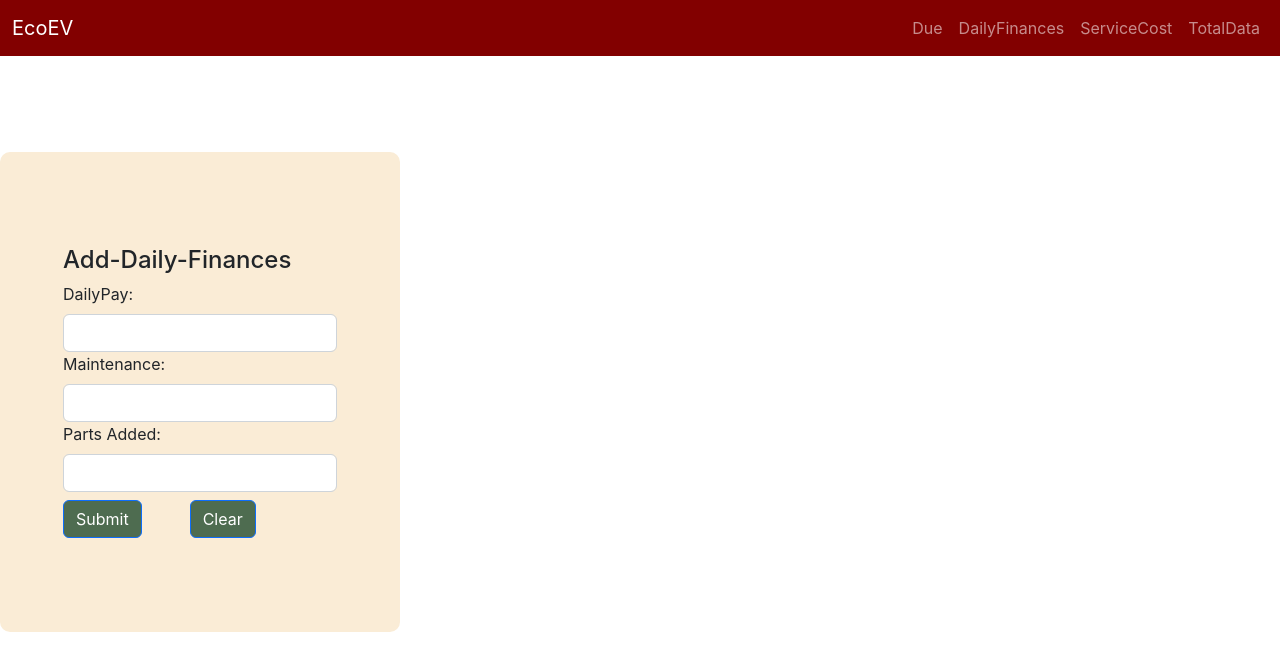
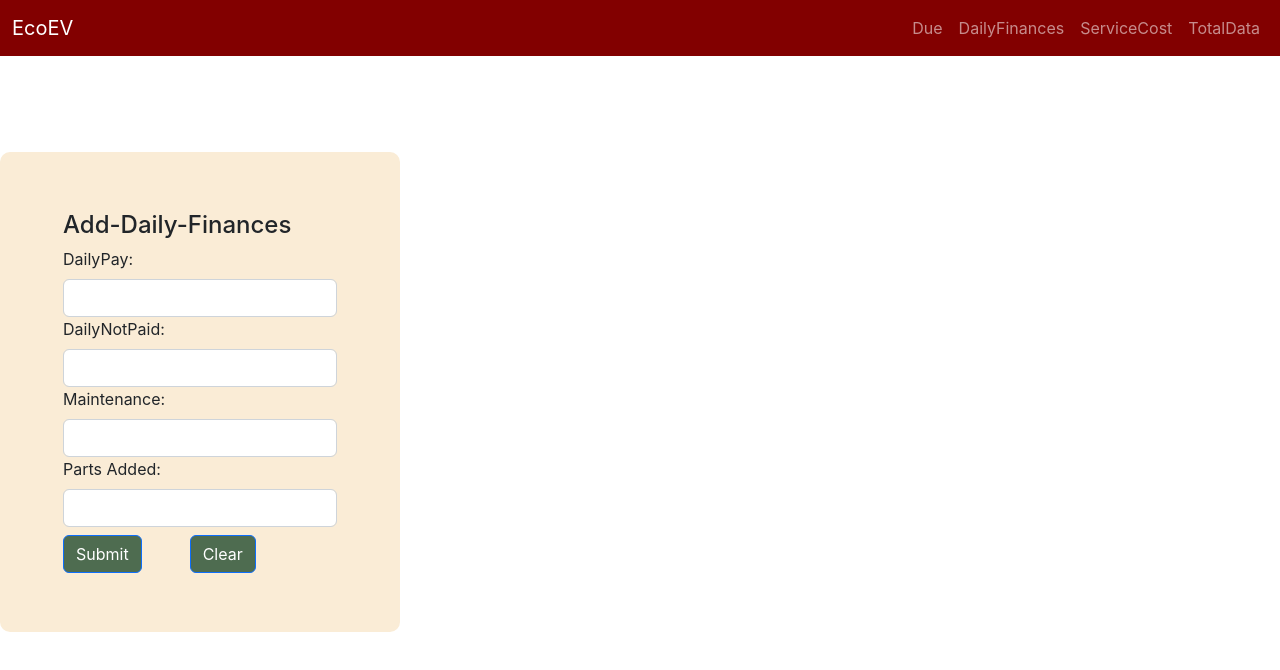
Before and after one commit to hritick1/EcoEvUi, a React (Create React App) app: page /home in a window 1280 px wide. Shown: the top 670 px of the page. Built offline with nearby package versions, Linux system fonts and the light colour scheme.

Commit message:
Added not paid option

```diff
--- a/src/components/Home.js
+++ b/src/components/Home.js
@@ -9,8 +9,7 @@ export default function Home({name}) {
         e.preventDefault();
         console.log(person);
         postData();
-        setPerson({});
-        setPerson({dailyPay:"",maintenance:"",partsAdded:""});
+        setPerson({dailyPay:"",dailyNotPaid:"",maintenance:"",partsAdded:""});
     }
     const handleChange=(e)=>{
       const value=e.target.value;
@@ -38,6 +37,10 @@ export default function Home({name}) {
   <input type="number" className="form-control" id="desc" name="dailyPay"value={person.dailyPay}onChange={(e)=>handleChange(e)}></input>
 </div>
 <div class="">
+  <label for="desc" class="form-label">DailyNotPaid:</label>
+  <input type="number" className="form-control" id="desc" name="dailyNotPaid"value={person.dailyNotPaid}onChange={(e)=>handleChange(e)}></input>
+</div>
+<div class="">
   <label for="desc" class="form-label">Maintenance:</label>
   <input type="number" className="form-control" id="desc" name="maintenance"value={person.maintenance}onChange={(e)=>handleChange(e)}></input>
 </div>
@@ -47,7 +50,7 @@ export default function Home({name}) {
     <input type="text" className="form-control" id="title"name="partsAdded" value={person.partsAdded} onChange={(e)=>handleChange(e)} aria-describedby="name"/>
   </div>
   <button type="submit" className="btn btn-primary mt-2" style={{backgroundColor:"#4E6C50"}}>Submit</button>
-  <button type="button" className="btn btn-primary ms-5 mt-2" onClick={()=>{ setPerson({dailyPay:"",maintenance:"",partsAdded:""})}}style={{backgroundColor:"#4E6C50"}}>Clear</button>
+  <button type="button" className="btn btn-primary ms-5 mt-2" onClick={()=>{ setPerson({dailyPay:"",dailyNotPaid:"",maintenance:"",partsAdded:""})}}style={{backgroundColor:"#4E6C50"}}>Clear</button>
 </form>
 
 </div> </div>
--- a/src/components/Table2.js
+++ b/src/components/Table2.js
@@ -9,6 +9,7 @@ const Table1 = ({ data }) => {
           <tr>
             <th>Name</th>
             <th>DailyPay</th>
+            <th>DailyNotPaid</th>
             <th>Date</th>
           </tr>
         </thead>
@@ -17,6 +18,7 @@ const Table1 = ({ data }) => {
             <tr key={index}>
               <td>{row.name}</td>
               <td>{row.dailyPay}</td>
+              <td>{row.notPaid}</td>
               <td>{row.date}</td>
             </tr>
           ))}
--- a/src/components/TotalData.js
+++ b/src/components/TotalData.js
@@ -18,6 +18,7 @@ export default function TotalData({name}) {
         <h3>Name: {data.name}</h3>
         <h3>Date: {data.date}</h3>
         <h3>TotalDue: {data.totalDue}</h3>
+        <h3>TotalNotPaid: {data.totalNotPaid}</h3>
         <h3>TotalIncome: {data.totalIncome}</h3>
         <h3>TotalServiceCost: {data.totalServiceCost}</h3>
     </div>
```
